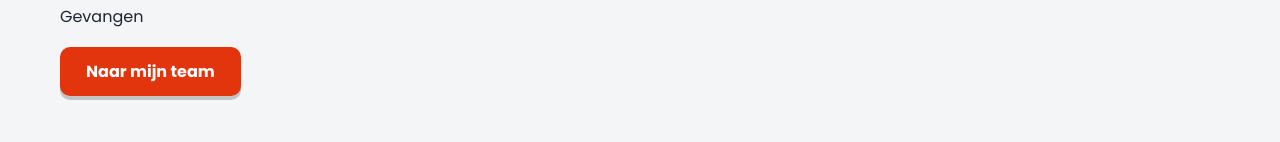
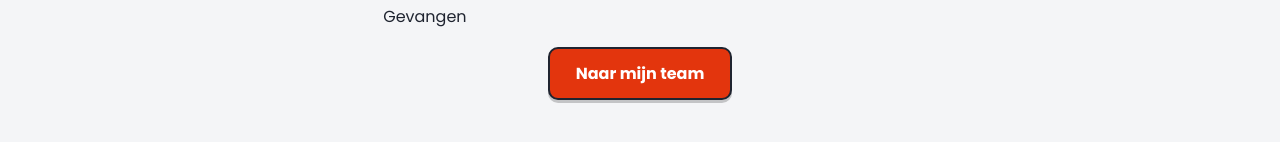
Before and after one commit to Eray030/Pokemon-team-manager, a React (Vite) app: page / in a window 1280 px wide. Shown: the part 1104-1246 px from the top of the page. Built offline with nearby package versions, Linux system fonts and the light colour scheme.

Commit message:
Refine home styling toward wireframe

```diff
--- a/src/index.css
+++ b/src/index.css
@@ -61,22 +61,26 @@ a {
   background: #e3350d;
   color: white;
   font-weight: 700;
-  box-shadow: 0 4px 0 rgba(0,0,0,0.2);
+  border: 2px solid #1f2430;
+  box-shadow: 0 3px 0 rgba(0,0,0,0.2);
 }
 
 .home-page {
   display: flex;
   flex-direction: column;
   gap: 18px;
+  align-items: center;
 }
 
 .trainer-card {
   background: #fff7f4;
-  border-color: #f4b4a6;
+  border: 2px solid #1f2430;
+  border-radius: 12px;
 }
 
 .trainer-image {
   background: #fff;
+  border-color: #1f2430;
 }
 
 .home-text {
```
